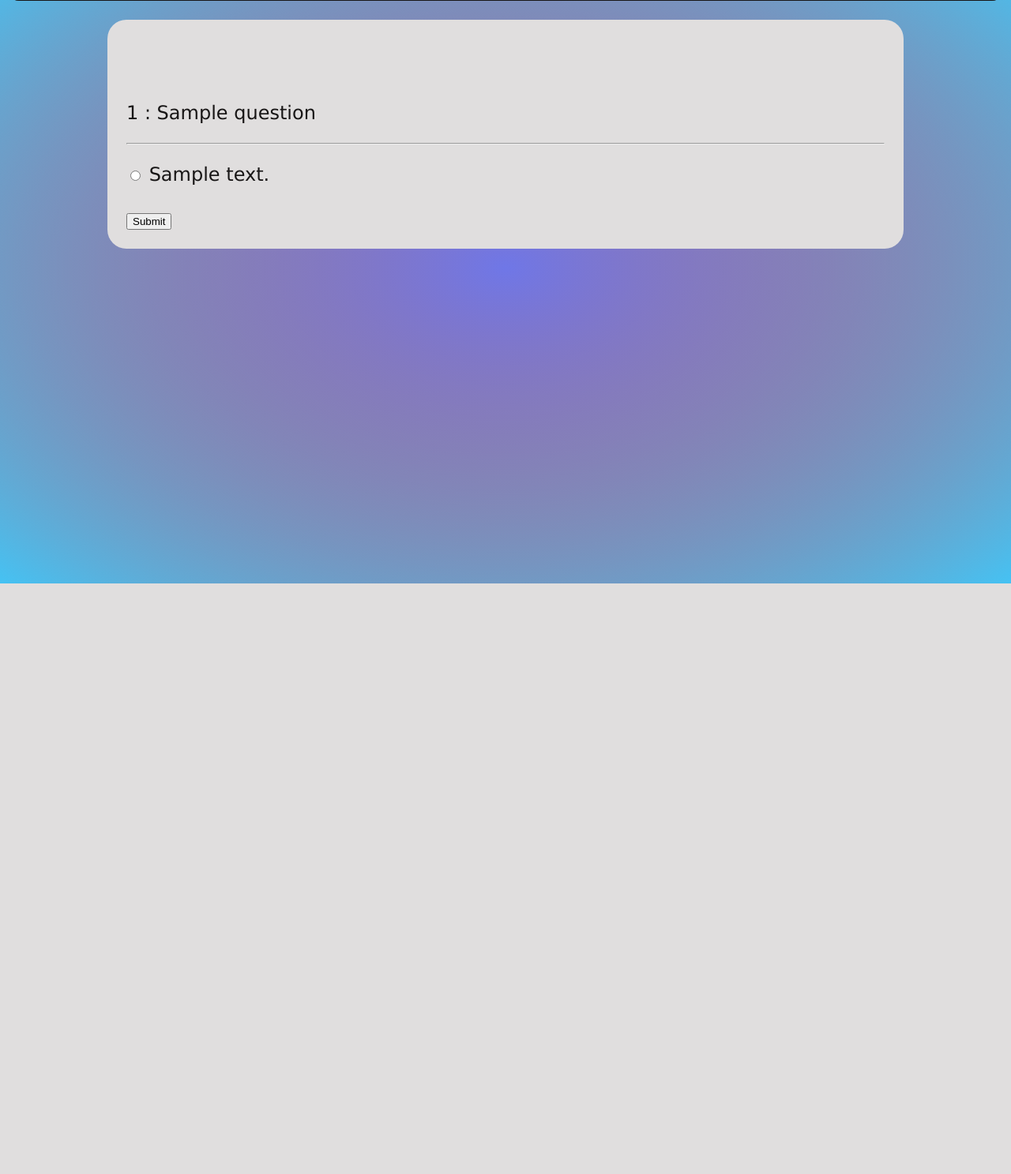
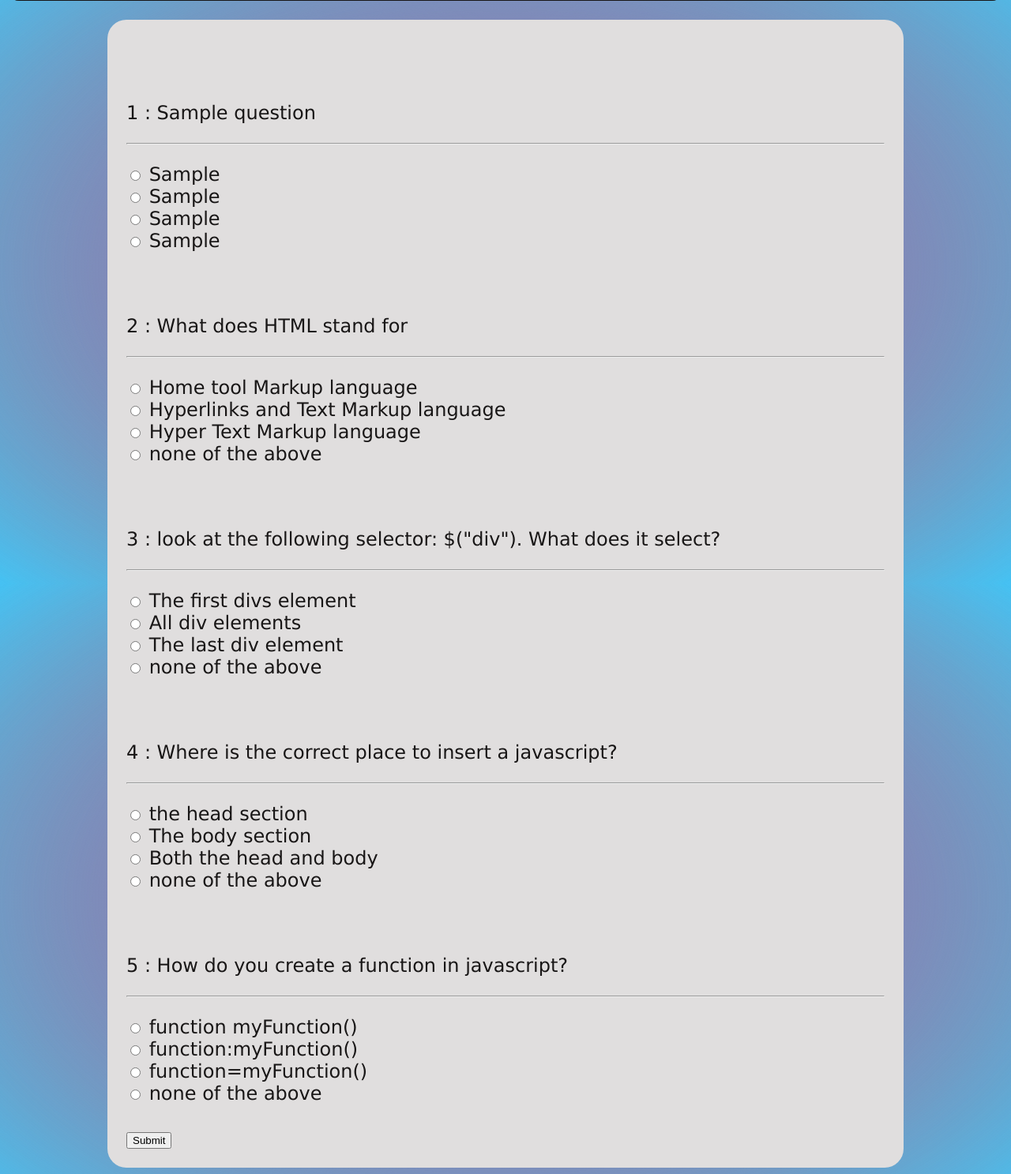
Before and after one commit to ahmedwelhakim/lms-quiz-project, a PHP site: page /homepage.php in a window 1280 px wide. Shown: the part 61-1548 px from the top of the page at 79% size. Before the commit the page ends 800 px from the top, so only its background shows below. Run offline with PHP 8.4, Linux system fonts and the light colour scheme; the visitor is signed in with stand-in values (Sample User, id 1); tables that the repository leaves empty or names only in its code hold one stand-in row (values such as "Sample post").

Commit message:
Add files via upload

```diff
--- a/homepage.php
+++ b/homepage.php
@@ -7,6 +7,12 @@ if (!isset($_SESSION['username'])) {
 
 //connect the server to the database
 include("db/dbConnection.php");
+include("db/dbFunctions.inc.php");
+createQus($conn, 'What does HTML stand for','Home tool Markup language','Hyperlinks and Text Markup language','Hyper Text Markup language','none of the above','Home tool Markup language');
+createQus($conn, 'look at the following selector: $("div"). What does it select?','The first divs element','All div elements','The last div element','none of the above','The first divs element');
+createQus($conn, 'Where is the correct place to insert a javascript?','the head section','The body section','Both the head and body','none of the above','the head section');
+createQus($conn, 'How do you create a function in javascript?','function myFunction()','function:myFunction()','function=myFunction()','none of the above','function myFunction()');
+createQus($conn, 'Which class provides a responsive fixed width container?','container','container-fixed','container-fluid','none of these','container');
 
 ?>
 <!DOCTYPE html>
@@ -47,36 +53,26 @@ include("db/dbConnection.php");
 
                     $ansid = $i;
 
-                    $sql1 = "SELECT * FROM `questions` WHERE `qid` = $i ";
-                    $result1 = mysqli_query($conn, $sql1);
-                    if (mysqli_num_rows($result1) > 0) {
-                        while ($row1 = mysqli_fetch_assoc($result1)) {
+                    $result1= getQuestion($conn, $i);
                 ?>
                         <br>
                         <div class="card">
                             <br>
-                                <p class="card-header"> <?php echo $i . " : " . $row1['question']."<hr>"; ?> </p>
-
+                            <p class="card-header"> <?php echo $i . " : " . $result1['question']."<hr>"; ?> </p>
                             <?php
-                                $sql = "SELECT * FROM answers WHERE ans_id = $i ";
-                                $result = mysqli_query($conn, $sql);
-                                if (mysqli_num_rows($result) > 0) {
-                                    while ($row = mysqli_fetch_assoc($result)) {
+                            $z = 1;
+                            for ($z = 1; $z < 5; $z++) {
+                                $mask = "choice";
+                                $mask .=(string)$z;
                             ?>
-
                                 <div class="card-block">
-                                            <input type="radio" name="quizcheck[<?php echo $ansid; ?>]" id="<?php echo $row['ans_id']; ?>" value="<?php echo $row['aid']; ?>"> <?php echo $row['answer']; ?>
+                                    <input type="radio" name="quizcheck[<?php echo $ansid; ?>]" id="<?php echo (String)($z); ?>" value="<?php echo (String)($i+$z); ?>"> <?php echo $result1[$mask]; ?>
                                     <br>
                                 </div>
                     <?php
-
-                                    }
                                 }
                             $ansid = $ansid + $l;
                         }
-                        }
-                    }
-
                     ?>
                             </div>
 
```
Lines whose indentation alone changed are shown as unchanged.
